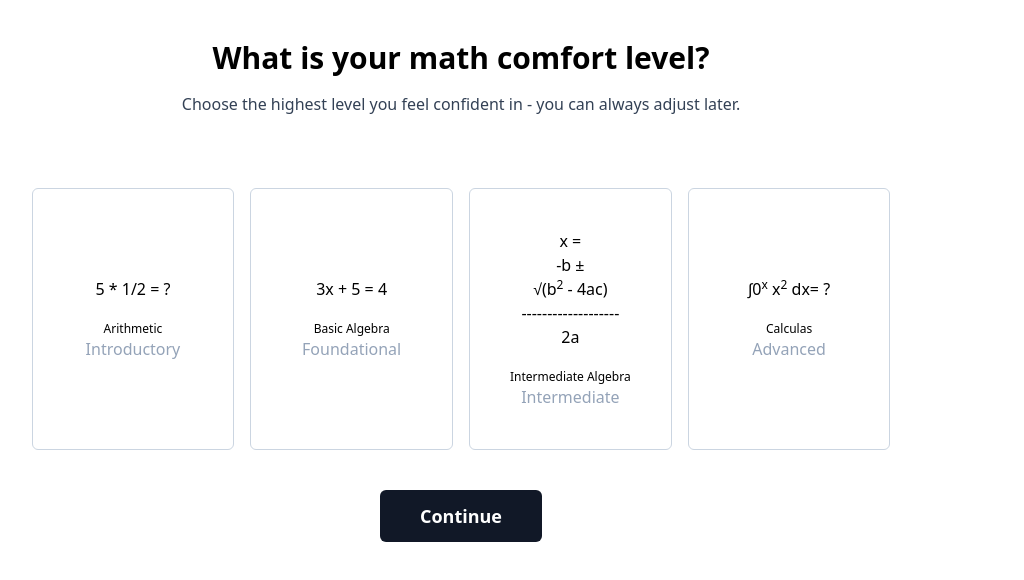
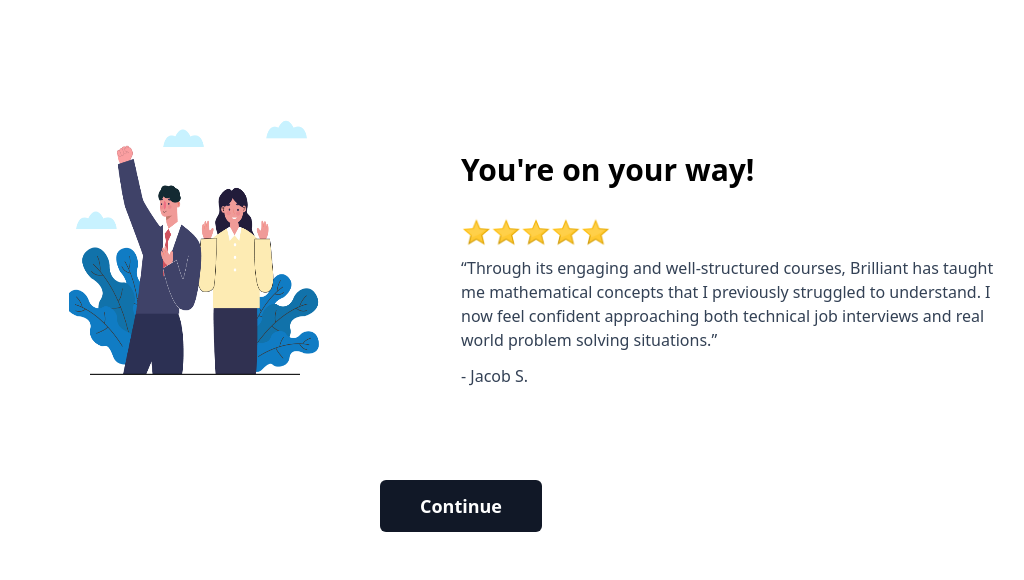
Before and after one commit to svivek19/Aeonaxy-Technologies-Private-Limited, a React app: page / in a window 1280 px wide. Shown: the top 580 px of the page, without its empty margins (179-1203 px from the left). Built offline with nearby package versions, Linux system fonts and the light colour scheme; the HTML template or start-up script is replaced by a standard one.

Commit message:
fifth page finish

```diff
--- a/src/App.jsx
+++ b/src/App.jsx
@@ -3,6 +3,7 @@
 import SecondPage from "./pages/SecondPage";
 import ThirdPage from "./pages/ThirdPage";
 import FourthPage from "./pages/FourthPage";
+import FifthPage from "./pages/FifthPage";
 
 const App = () => {
   return (
@@ -10,7 +11,8 @@
       {/* <FirstPage /> */}
       {/* <SecondPage /> */}
       {/* <ThirdPage /> */}
-      <FourthPage />
+      {/* <FourthPage /> */}
+      <FifthPage />
     </>
   );
 };
--- /dev/null
+++ b/src/pages/FifthPage.jsx
@@ -0,0 +1,35 @@
+import React from "react";
+import cheer from "../assets/cheer.png";
+import star from "../assets/star.webp";
+
+const FifthPage = () => {
+  return (
+    <div className=" my-24">
+      <div className="w-11/12 md:w-5/6 mx-auto flex items-center">
+        <div className="grid grid-cols-1 md:grid-cols-2">
+          <div className="flex justify-center">
+            <img src={cheer} alt="" width={250} />
+          </div>
+          <div className="mt-14">
+            <h1 className="text-3xl mb-5 font-semibold">You're on your way!</h1>
+            <img src={star} alt="" width={150} />
+            <q className="text-justify text-slate-700">
+              Through its engaging and well-structured courses, Brilliant has
+              taught me mathematical concepts that I previously struggled to
+              understand. I now feel confident approaching both technical job
+              interviews and real world problem solving situations.
+            </q>
+            <p className="text-slate-700 my-3"> - Jacob S.</p>
+          </div>
+        </div>
+      </div>
+      <div className="w-11/12 md:w-5/6 mx-auto mt-20 text-center">
+        <button className="bg-gray-900 px-10 text-white font-semibold text-lg py-3 rounded-md">
+          Continue
+        </button>
+      </div>
+    </div>
+  );
+};
+
+export default FifthPage;
```
Also changed, not shown: src/assets/cheer.png (added), src/assets/star.webp (added).
